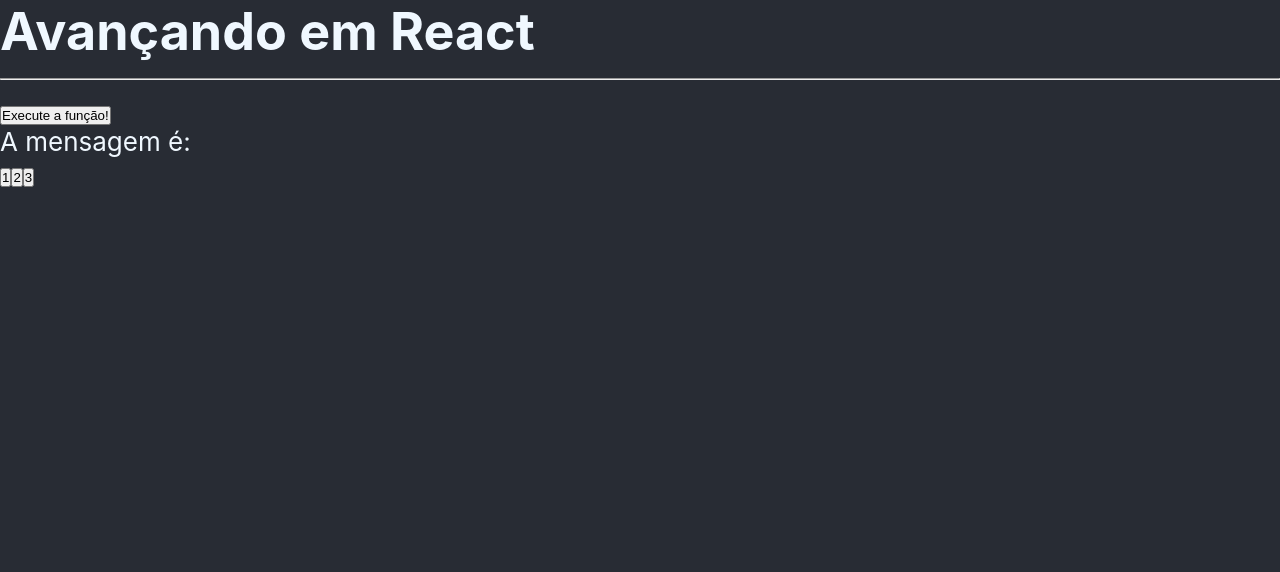
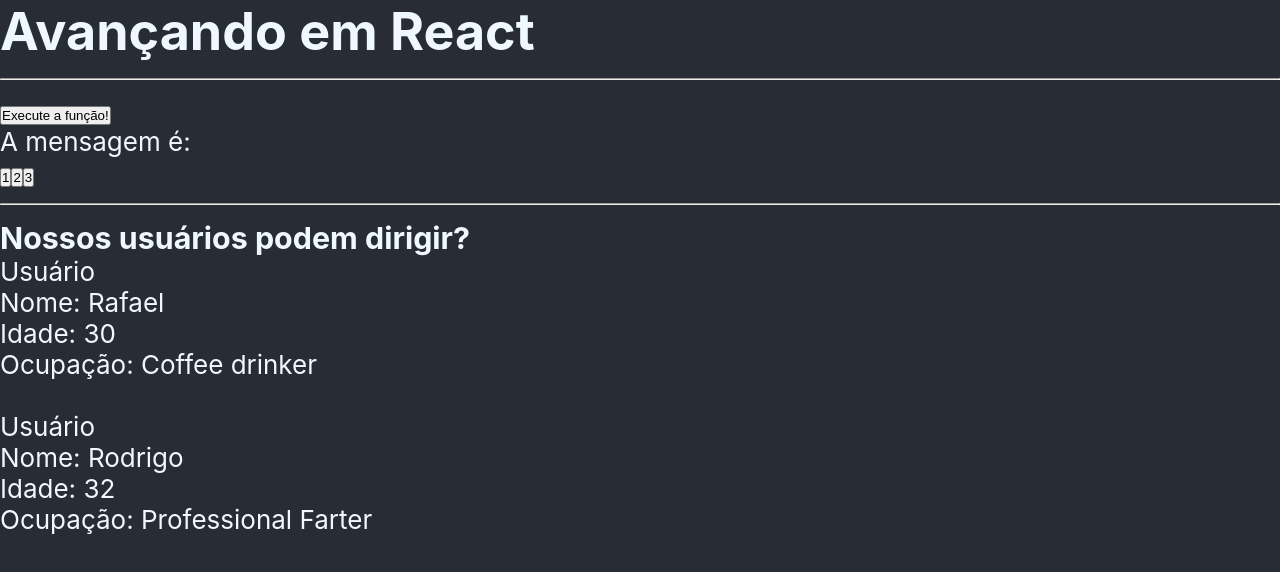
Before and after one commit to Rafaeldasilvaperes/REACTJS-PrimeiroProjeto, a React (Create React App) app: page / in a window 1280 px wide. Shown: the top 572 px of the page. Built offline with nearby package versions, Linux system fonts and the light colour scheme.

Commit message:
Desafio 4 usando condicionais e imprimindo listas

```diff
--- a/src/App.js
+++ b/src/App.js
@@ -18,6 +18,7 @@
 
 import { useState } from "react";
 import { ChangeMessageState } from './components/ChangeMessageState';
+import { UserDetails } from './components/UserDetails';
 
 
 
@@ -39,6 +40,12 @@
   const handleMessage = (msg) => {
     setMessage(msg);
   }
+
+  const userData = [
+    {name: "Rafael", age: 30, occupation: "Coffee drinker", id: 1},
+    {name: "Renato", age: 15, occupation: "Overwatch loser", id: 2},
+    {name: "Rodrigo", age: 32, occupation: "Professional Farter", id: 3}
+  ]
 
   return (
     <div className="App">
@@ -87,6 +94,17 @@
      {/* state lift */}
      <Message msg={message} />
      <ChangeMessageState handleMessage={handleMessage}/>
+     <hr/>
+     <h3>Nossos usuários podem dirigir?</h3>
+     {userData.map((user)=>(
+      <UserDetails
+        key={user.id}
+        name={user.name}
+        age={user.age}
+        occupation={user.occupation}
+      />
+     ))}
+
     </div>
   );
 }
--- /dev/null
+++ b/src/components/UserDetails.js
@@ -0,0 +1,16 @@
+
+export const UserDetails = ({id, name, age, occupation}) => {
+
+  return (
+    <>
+      {age >= 18 ? (
+      <ul>
+          <li>Usuário {id}</li>
+          <li>Nome: {name}</li>
+          <li>Idade: {age}</li>
+          <li>Ocupação: {occupation}</li>
+          <br/>
+        </ul>) : (<></>)}
+    </>
+  )
+}
```
